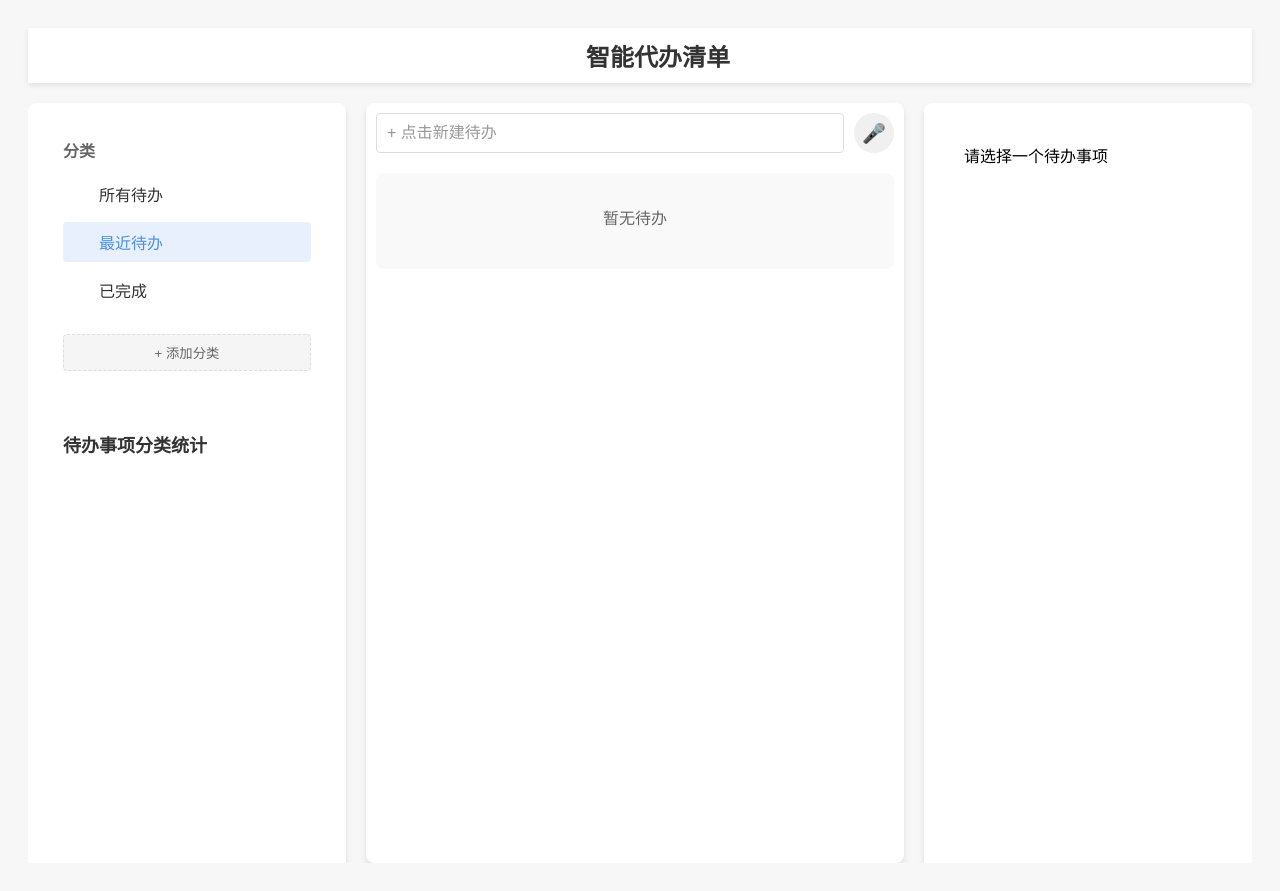
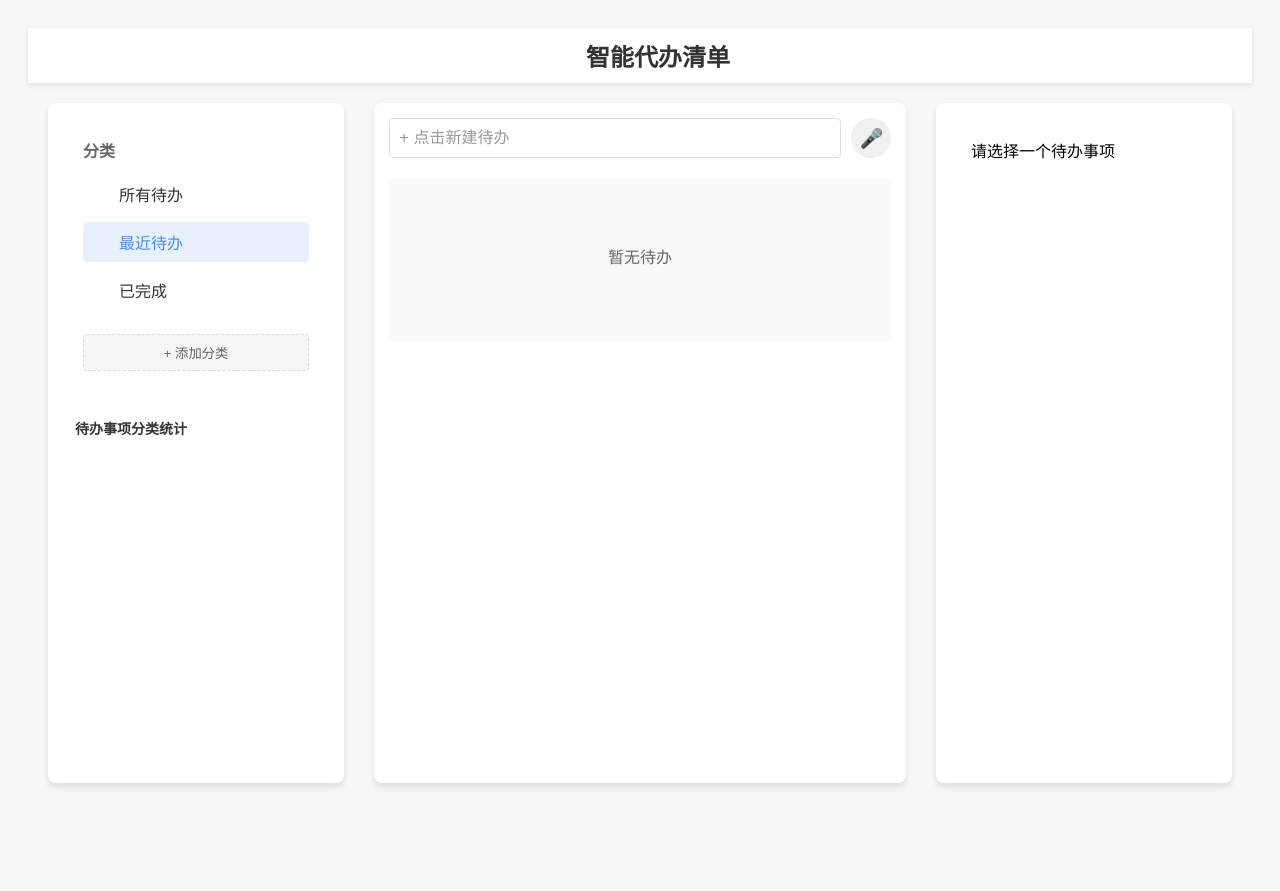
Before and after one commit to Sam-hhhh/smart-todo, a React (Vite) app: page /recent in a window 1280 px wide. After the commit the page ends 831 px from the top, so only its background shows below. Built offline with nearby package versions, Linux system fonts and the light colour scheme.

Commit message:
样式修改

```diff
--- a/src/components/TaskStatistics.tsx
+++ b/src/components/TaskStatistics.tsx
@@ -28,6 +28,26 @@ const TaskStatistics: React.FC = () => {
     });
   }
 
+  const renderCustomizedLabel = ({ cx, cy, midAngle, innerRadius, outerRadius, percent, name }: any) => {
+    const RADIAN = Math.PI / 180;
+    const radius = innerRadius + (outerRadius - innerRadius) * 0.5;
+    const x = cx + radius * Math.cos(-midAngle * RADIAN);
+    const y = cy + radius * Math.sin(-midAngle * RADIAN);
+
+    return (
+      <text
+        x={x}
+        y={y}
+        fill="#666"
+        textAnchor={x > cx ? 'start' : 'end'}
+        dominantBaseline="central"
+        style={{ fontSize: '10px' }}
+      >
+        {`${name} ${(percent * 100).toFixed(0)}%`}
+      </text>
+    );
+  };
+
   return (
     <div className="task-statistics">
       <h3>待办事项分类统计</h3>
@@ -42,14 +62,14 @@ const TaskStatistics: React.FC = () => {
               outerRadius={80}
               fill="#8884d8"
               dataKey="value"
-              label={({ name, percent }) => `${name} ${(percent * 100).toFixed(0)}%`}
+              label={renderCustomizedLabel}
             >
               {categoryStats.map((entry, index) => (
                 <Cell key={`cell-${index}`} fill={COLORS[index % COLORS.length]} />
               ))}
             </Pie>
             <Tooltip />
-            <Legend />
+            <Legend wrapperStyle={{ fontSize: '10px' }} />
           </PieChart>
         </ResponsiveContainer>
       </div>
--- a/src/styles/MainContainer.scss
+++ b/src/styles/MainContainer.scss
@@ -2,9 +2,10 @@
   display: flex;
   justify-content: space-between;
   gap: 20px; /* 增加待办列表、分类、待办详情之间的间隔 */
-  padding: 20px 0;
-  height: calc(100vh - 60px); // 减去header的高度
-  overflow: hidden; // 防止出现滚动条
+  padding: 20px;
+  height: calc(100vh - 80px); // 减去header的高度
+  overflow: auto; // 改为auto，允许在需要时显示滚动条
+  box-sizing: border-box;
 }
 
 .category-container {
@@ -13,29 +14,32 @@
   padding: 15px;
   border-radius: 8px;
   box-shadow: 0 4px 6px rgba(0, 0, 0, 0.1);
-  overflow-y: auto; // 允许内容滚动
-  height: 100%; // 占满容器高度
+  height: 100%;
   display: flex;
   flex-direction: column;
-  gap: 20px;
+  gap: 15px;
+  overflow-y: auto; // 添加垂直滚动条
+  box-sizing: border-box;
 }
 
 .task-list-container {
   width: 45%;
   background-color: #ffffff;
-  padding: 10px;
+  padding: 15px;
   border-radius: 8px;
   box-shadow: 0 4px 6px rgba(0, 0, 0, 0.1);
-  overflow-y: auto; // 允许内容滚动
-  height: 100%; // 占满容器高度
+  height: 100%;
+  overflow-y: auto; // 添加垂直滚动条
+  box-sizing: border-box;
 }
 
 .task-detail-container {
   width: 25%; /* 右侧待办详情区域 */
   background-color: #ffffff;
-  padding: 20px;
+  padding: 15px;
   border-radius: 8px;
   box-shadow: 0 4px 6px rgba(0, 0, 0, 0.1);
-  overflow-y: auto; // 允许内容滚动
-  height: 100%; // 占满容器高度
+  height: 100%;
+  overflow-y: auto; // 添加垂直滚动条
+  box-sizing: border-box;
 }
--- a/src/styles/TaskStatistics.scss
+++ b/src/styles/TaskStatistics.scss
@@ -1,18 +1,19 @@
 .task-statistics {
   background-color: #ffffff;
   border-radius: 8px;
-  padding: 20px;
-  margin-bottom: 20px;
+  padding: 12px;
+  margin-bottom: 0;
+  box-sizing: border-box;
 
   h3 {
-    margin: 0 0 20px 0;
+    margin: 0 0 12px 0;
     color: #333;
-    font-size: 18px;
+    font-size: 14px;
   }
 
   .chart-container {
     width: 100%;
-    height: 300px;
+    height: 180px;
   }
 
   :global {
@@ -20,11 +21,26 @@
       background-color: rgba(255, 255, 255, 0.9) !important;
       border: 1px solid #eee !important;
       border-radius: 4px !important;
-      padding: 8px !important;
+      padding: 6px !important;
+      font-size: 12px !important;
     }
 
     .recharts-legend-item-text {
       color: #666 !important;
+      font-size: 12px !important;
+    }
+
+    .recharts-pie-label-text {
+      font-size: 12px !important;
+      fill: #666 !important;
+    }
+
+    .recharts-pie-label {
+      font-size: 12px !important;
+    }
+
+    .recharts-text {
+      font-size: 12px !important;
     }
   }
 }
--- a/src/styles/taskList.scss
+++ b/src/styles/taskList.scss
@@ -6,6 +6,7 @@
   // box-shadow: 0 4px 6px rgba(0, 0, 0, 0.1);
   margin-bottom: 20px;
   transition: all 0.3s ease;
+  min-height: 100px;
 
   .task-list-content {
     .category-header {
@@ -14,6 +15,10 @@
       display: flex;
       justify-content: space-between;
       align-items: center;
+      background-color: #ffffff;
+      position: sticky;
+      top: 0;
+      z-index: 1;
 
       h3 {
         margin: 0;
@@ -31,6 +36,11 @@
   .empty-state {
     padding: 32px 16px;
     text-align: center;
+    min-height: 100px;
+    display: flex;
+    flex-direction: column;
+    justify-content: center;
+    align-items: center;
 
     .empty-message {
       font-size: 16px;
@@ -52,6 +62,7 @@
   padding: 12px 16px;
   border-bottom: 1px solid #eee;
   transition: background-color 0.2s;
+  background-color: #ffffff;
 
   &:hover {
     background-color: #f5f5f5;
@@ -62,16 +73,21 @@
     align-items: center;
     gap: 12px;
     flex: 1;
+    min-width: 0;
 
     input[type="checkbox"] {
       width: 18px;
       height: 18px;
       cursor: pointer;
+      flex-shrink: 0;
     }
 
     span {
       font-size: 14px;
       color: #333;
+      overflow: hidden;
+      text-overflow: ellipsis;
+      white-space: nowrap;
     }
   }
 
@@ -85,6 +101,7 @@
 
 .task-item button {
   margin-left: 10px;
+  flex-shrink: 0;
 }
 
 .completed {
```
